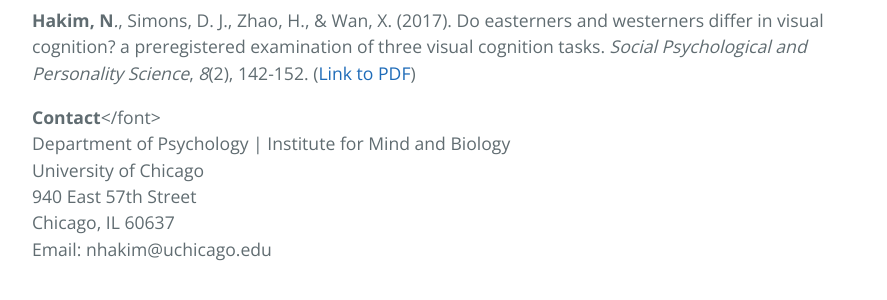
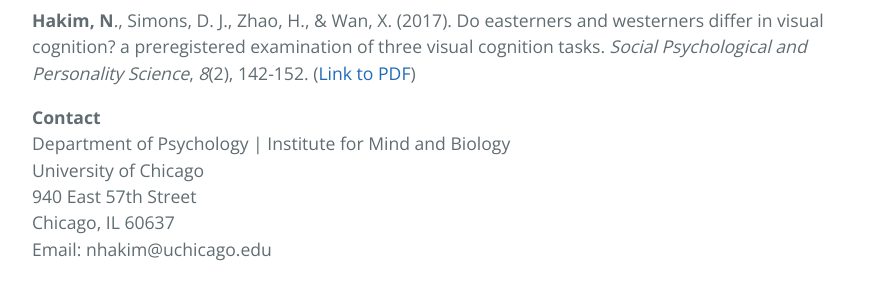
Before and after one commit to AwhVogelLab/awhvogellab.github.io, a Jekyll site: the page built from hakim.md, in a window 1280 px wide. Shown: the part 1626-1926 px from the top of the page, without its empty margins (192-1079 px from the left). Built offline with Jekyll 4.4.1, drawn with Linux system fonts in a browser that asks for light colours; our own code applies the rules of GitHub Pages for plain Markdown files.

Commit message:
Update hakim.md

```diff
--- a/hakim.md
+++ b/hakim.md
@@ -42,7 +42,7 @@ Nicole is a doctoral student in the Integrative Neuroscience Program working wit
 
 
 
-<strong>Contact</strong></font>
+<strong>Contact</strong>
 <br>
 Department of Psychology | Institute for Mind and Biology
 <br>
```
